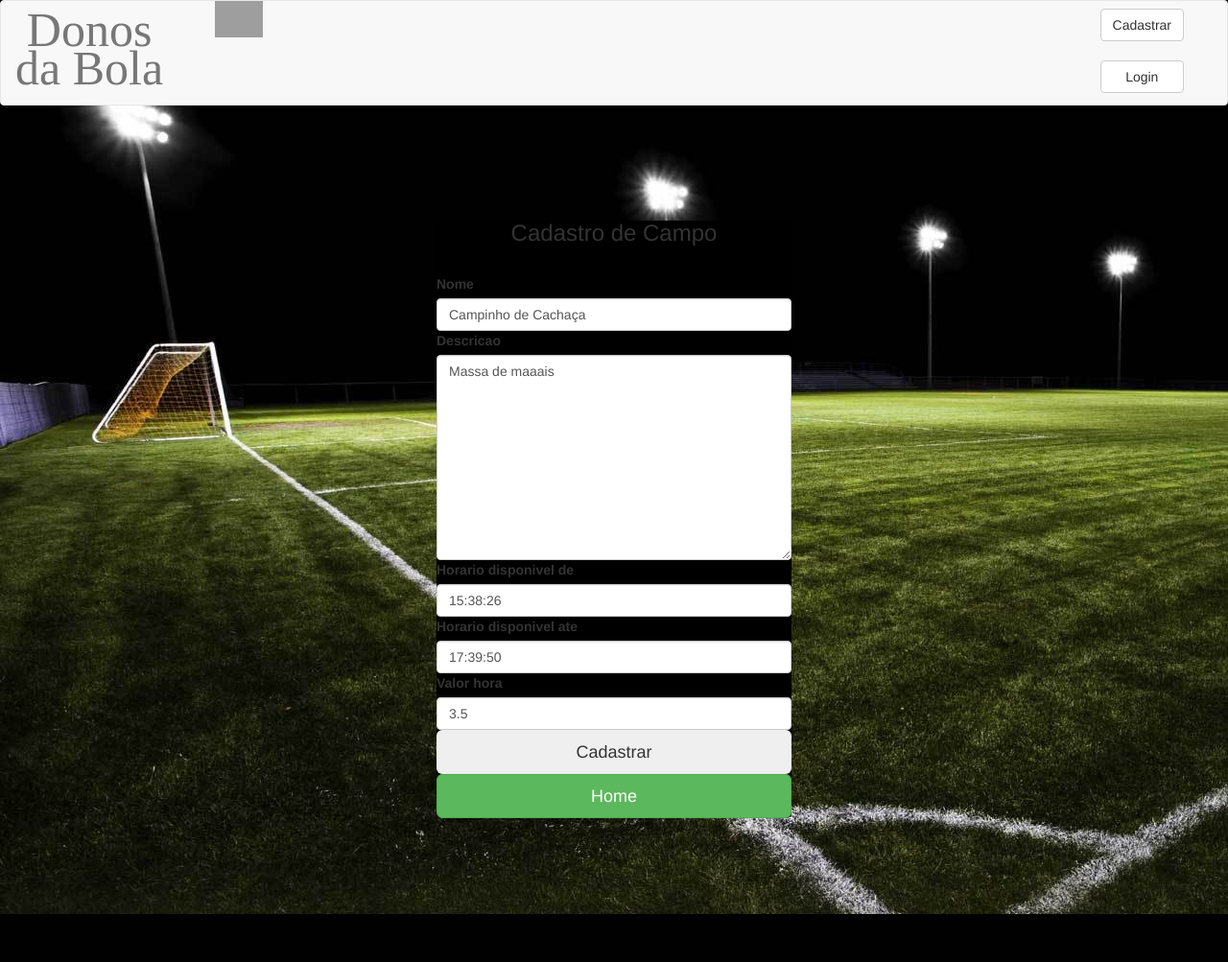
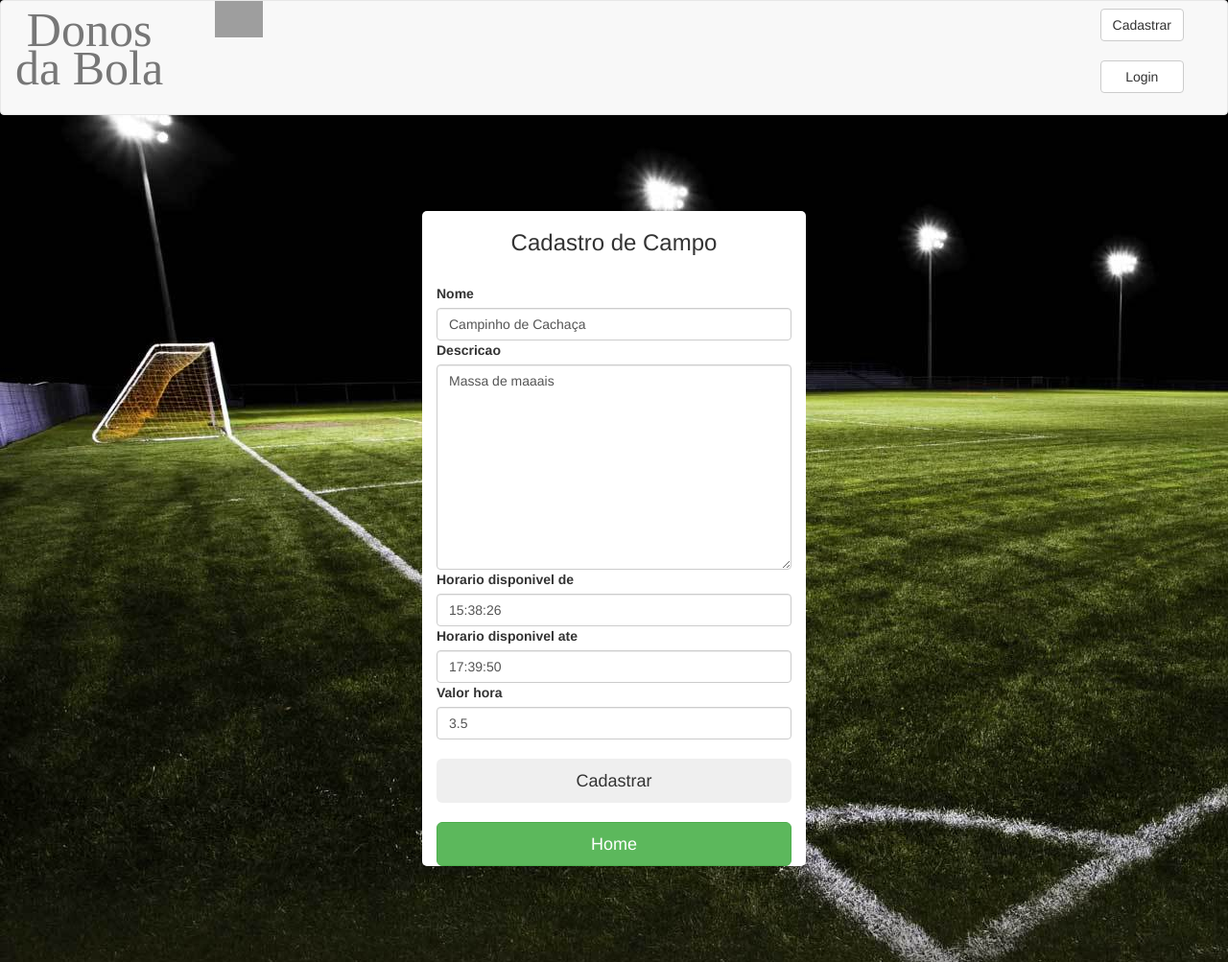
Before and after one commit to philippeoz/donosdabola, a Django app: page /campo/8/ in a window 1280 px wide. Shown: the whole page at 96% size. Before the commit the page ends 953 px from the top, so only its background shows below. Run offline with Django 3.2, Linux system fonts and the light colour scheme; data comes from the database, SQL or seed files in the repository; both versions use the stored data as it was after the commit; some libraries are stand-ins or nearby versions; some web fonts are replaced; grey boxes are pictures that could not be loaded.

Commit message:
Correções nos Templates

```diff
--- a/core/templates/core/base.html
+++ b/core/templates/core/base.html
@@ -28,7 +28,7 @@
 <body>
 {% bootstrap_messages %}
 
-<nav class="navbar navbar-default" style="height: 110px;">
+<nav class="navbar navbar-default" style="height: 120px;">
     <div class="container-fluid" >
 
 
--- a/core/templates/core/campo_form.html
+++ b/core/templates/core/campo_form.html
@@ -7,17 +7,17 @@
 {% endblock %}
 
 {% block bootstrap3_content %}
-    <div class="container" style="width: 400px;">
-    <div class="login-form" style="border: 2x;border-radius: 5px;background-color: #000000">
+    <div class="container" style="width: 400px;border: 2x;border-radius: 5px;background-color: #ffffff">
+    <div class="login-form">
      <center><h3>Cadastro de Campo</h3></center></br>
     <form method="POST">
         {% csrf_token %}
         {% bootstrap_form form %}
         {# {{ form.as_p }} #}
-        {% buttons %}
+        <br>{% buttons %}
         <input type="submit" value="Cadastrar" class="btn btn-successt btn-lg btn-block">
         {% endbuttons %}
-    </form>
+    </form><br>
      {% buttons %}
         <a href="/"><input type="submit" value="Home" class="btn btn-success btn-lg btn-block"></a>
         {% endbuttons %}
--- a/core/views.py
+++ b/core/views.py
@@ -1,5 +1,4 @@
 from django.http import HttpRequest
-from django.views import View
 from django.views.generic.edit import CreateView, UpdateView, DeleteView
 from django.views.generic.base import TemplateView
 from django.shortcuts import render
@@ -8,6 +7,7 @@ from .forms import *
 from django.views.decorators.csrf import csrf_exempt
 from django.core.urlresolvers import reverse_lazy
 from django.core.paginator import Paginator
+from django.views import View
 
 
 # Create your views here.
```
Also changed, not shown: db.sqlite3.
